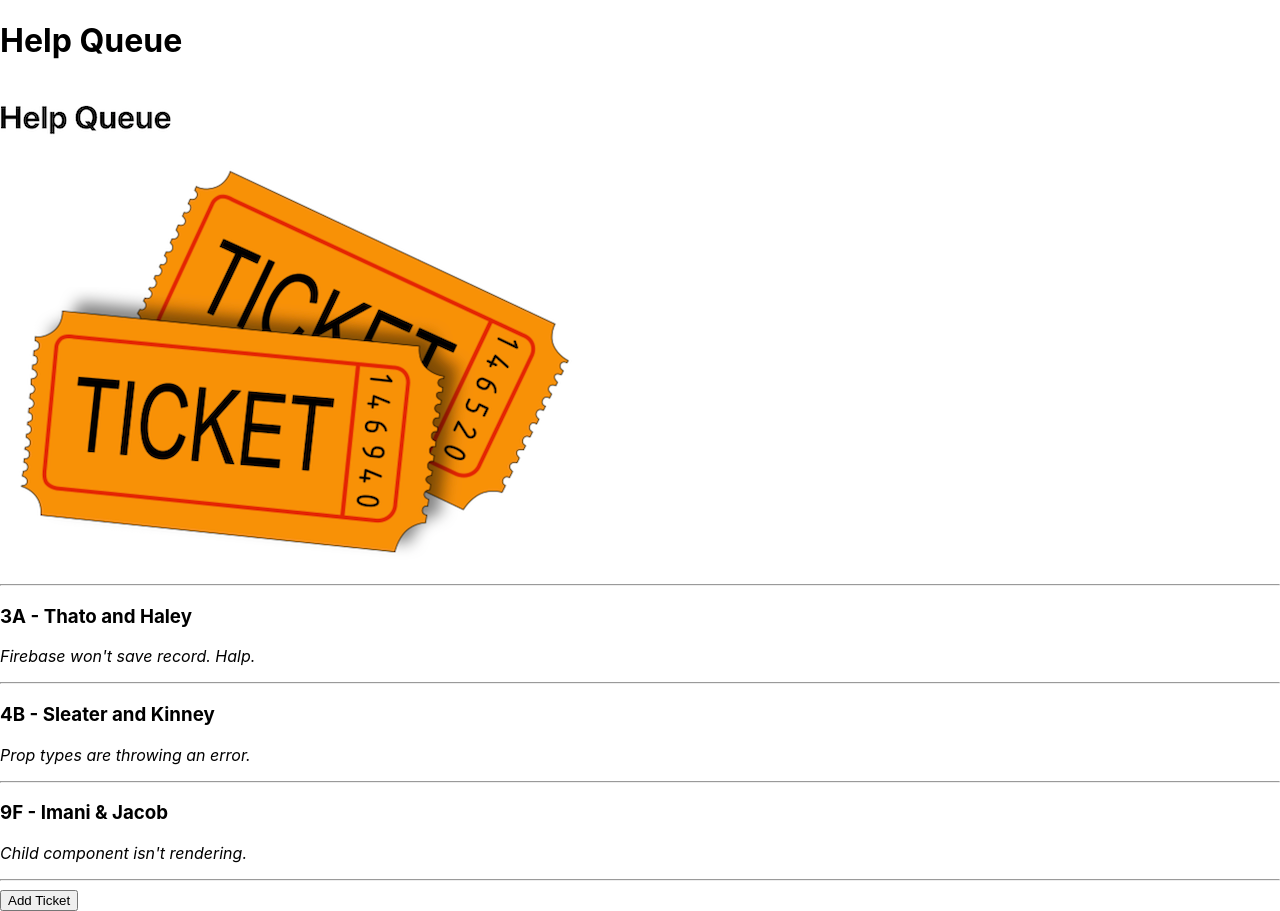
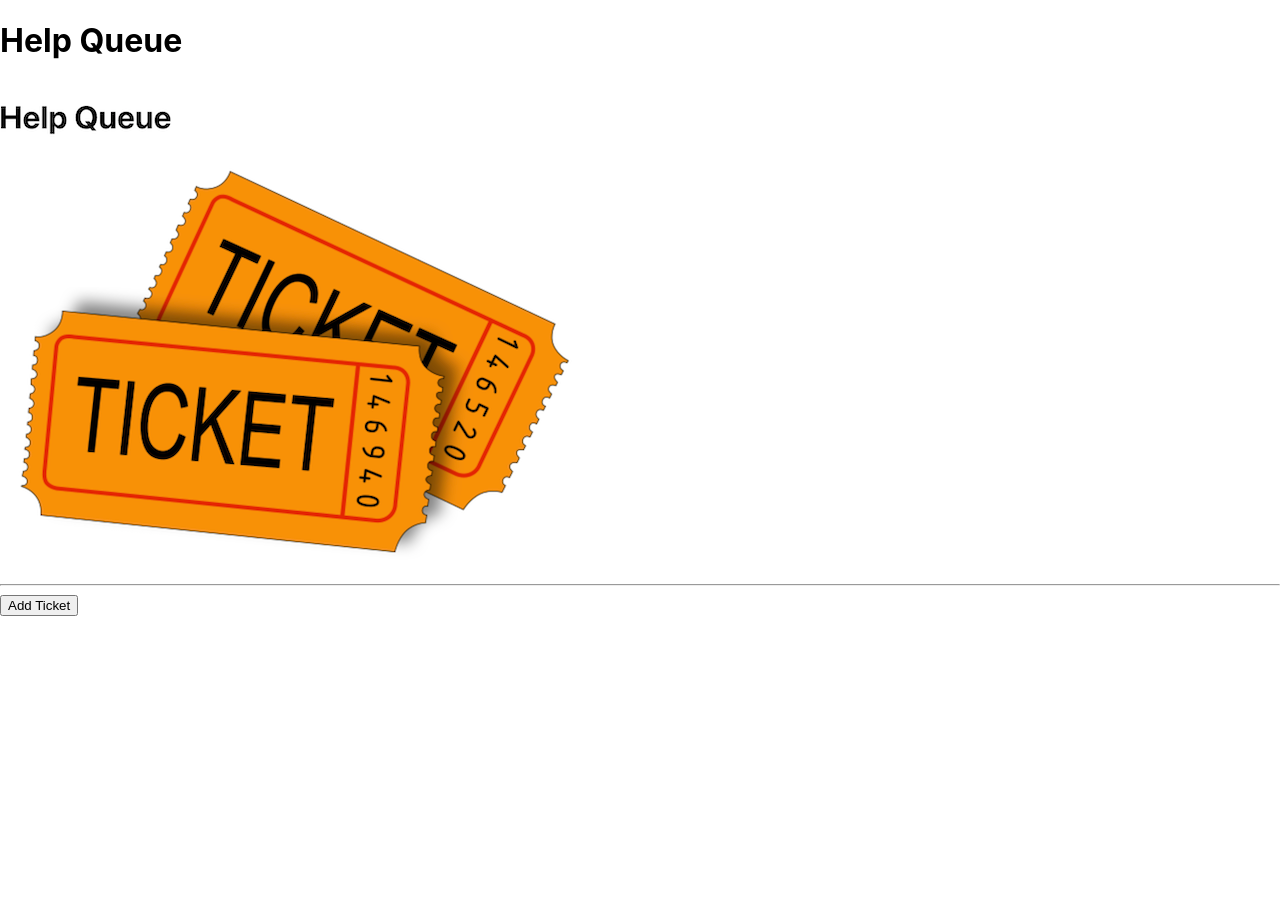
Before and after one commit to ChrisRamer/help-queue, a React (Create React App) app: page / in a window 1280 px wide. After the commit the page ends 800 px from the top, so only its background shows below. Built offline with nearby package versions, Linux system fonts and the light colour scheme.

Commit message:
Pass data via callbacks

```diff
--- a/src/components/NewTicketForm.js
+++ b/src/components/NewTicketForm.js
@@ -1,12 +1,11 @@
 import React from "react";
 import { v4} from "uuid";
+import PropTypes from "prop-types";
 
 function NewTicketForm(props) {
 	function handleNewTicketFormSubmission(event) {
 		event.preventDefault();
-		console.log(event.target.names.value);
-		console.log(event.target.location.value);
-		console.log(event.target.issue.value);
+		props.onNewTicketCreation({names: event.target.names.value, location: event.target.location.value, issue: event.target.issue.value, id: v4()});
 	}
 
 	return (
@@ -29,4 +28,8 @@
 	);
 }
 
+NewTicketForm.propTypes = {
+	onNewTicketCreation: PropTypes.func
+}
+
 export default NewTicketForm;
--- a/src/components/TicketControl.js
+++ b/src/components/TicketControl.js
@@ -6,7 +6,8 @@
 	constructor(props) {
 		super(props);
 		this.state = {
-			formVisibleOnPage: false
+			formVisibleOnPage: false,
+			masterTicketList: []
 		};
 	}
 
@@ -16,15 +17,23 @@
 		}));
 	}
 
+	handleAddingNewTicketToList = (newTicket) => {
+		const newMasterTicketList = this.state.masterTicketList.concat(newTicket);
+		this.setState({
+			masterTicketList: newMasterTicketList,
+			formVisibleOnPage: false
+		});
+	}
+
 	render() {
 		let currentlyVisibleState = null;
 		let buttonText = null;
 
 		if (this.state.formVisibleOnPage) {
-			currentlyVisibleState = <NewTicketForm />;
+			currentlyVisibleState = <NewTicketForm onNewTicketCreation={this.handleAddingNewTicketToList} />;
 			buttonText = "Return to Ticket List";
 		} else {
-			currentlyVisibleState = <TicketList />;
+			currentlyVisibleState = <TicketList ticketList={this.state.masterTicketList} />;
 			buttonText = "Add Ticket";
 		}
 
--- a/src/components/TicketList.js
+++ b/src/components/TicketList.js
@@ -1,29 +1,12 @@
 import React from "react";
 import Ticket from "./Ticket";
+import PropTypes from "prop-types";
 
-const masterTicketList = [
-	{
-		names: 'Thato and Haley',
-		location: '3A',
-		issue: 'Firebase won\'t save record. Halp.'
-	},
-	{
-		names: 'Sleater and Kinney',
-		location: '4B',
-		issue: 'Prop types are throwing an error.'
-	},
-	{
-		names: 'Imani & Jacob',
-		location: '9F',
-		issue: 'Child component isn\'t rendering.'
-	}
-];
-
-function TicketList() {
+function TicketList(props) {
 	return (
 		<React.Fragment>
 			<hr />
-			{masterTicketList.map((ticket, index) =>
+			{props.ticketList.map((ticket, index) =>
 				<Ticket names={ticket.names}
 					location={ticket.location}
 					issue={ticket.issue}
@@ -33,4 +16,8 @@
 	);
 }
 
+TicketList.propTypes = {
+	ticketList: PropTypes.array
+}
+
 export default TicketList;;
```
